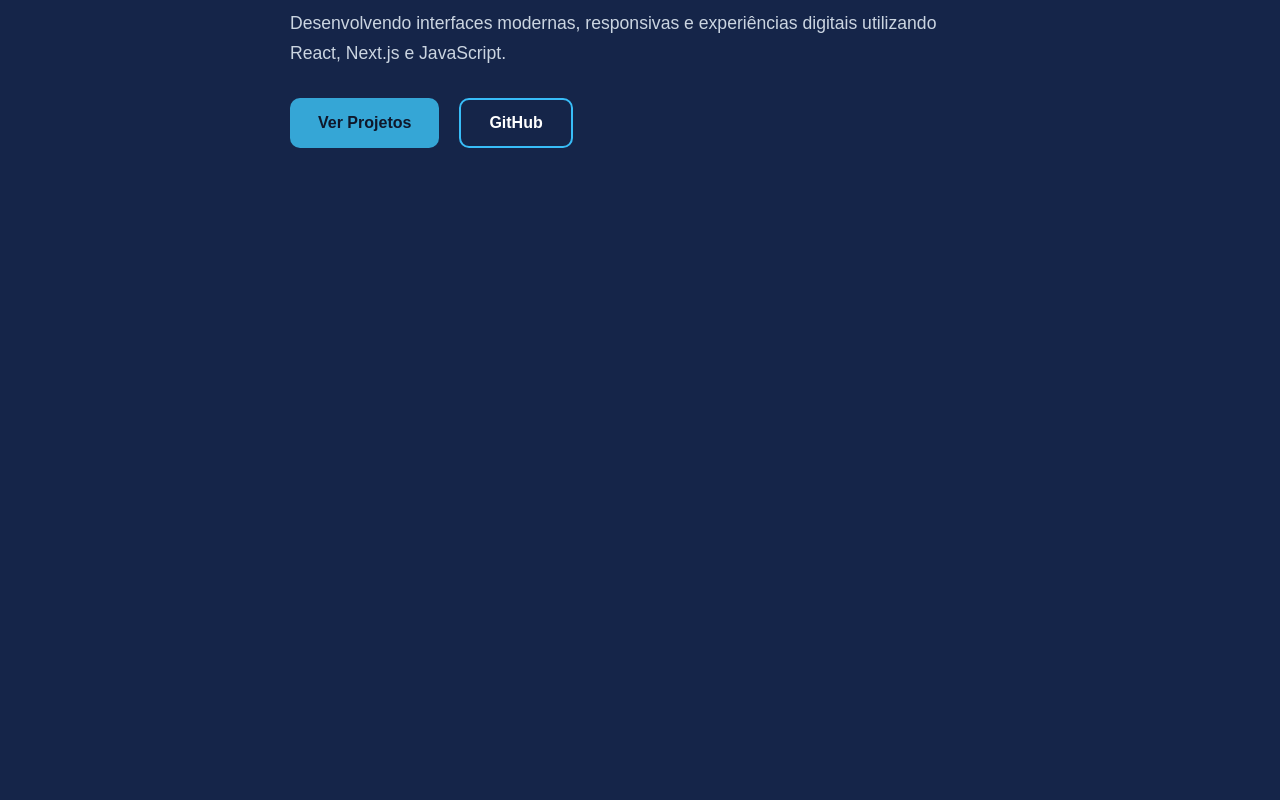
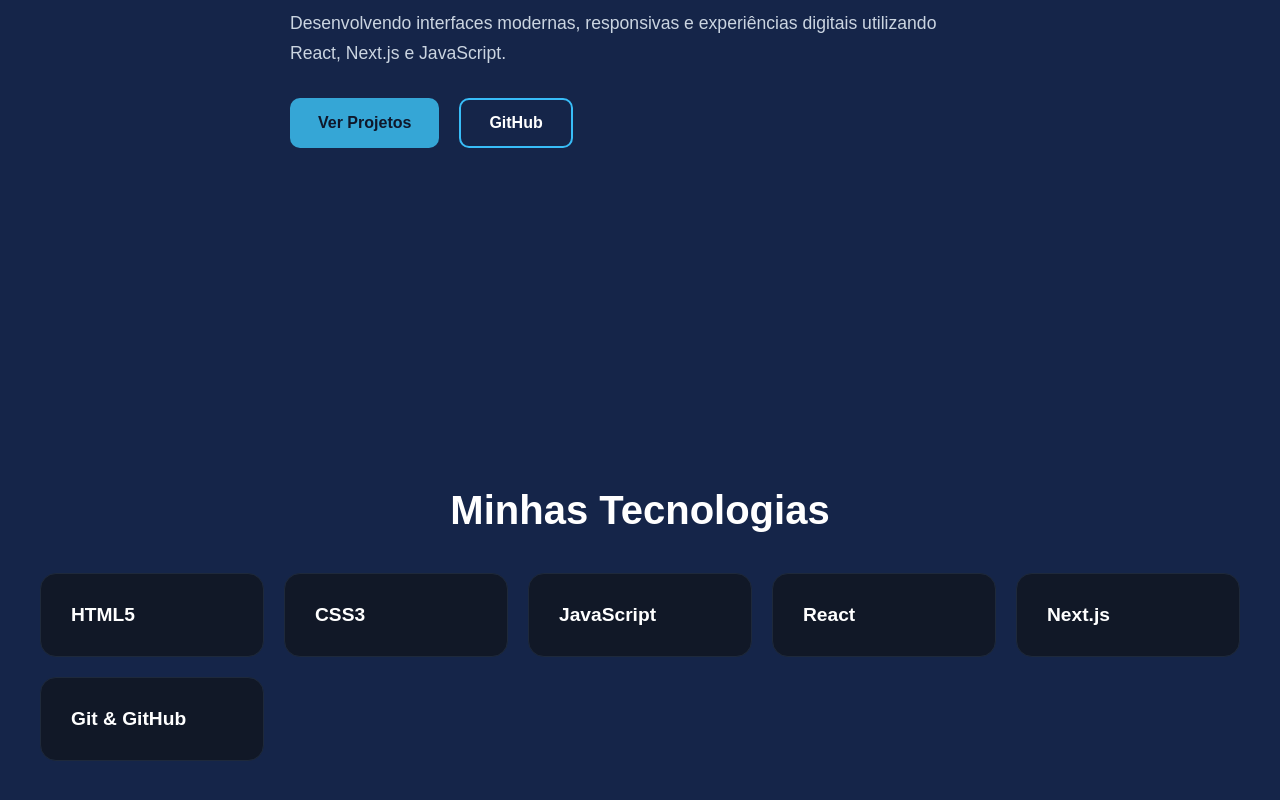
Before and after one commit to EdRelikya/meu-porfolio, a Next.js app: page / in a window 1280 px wide. Shown: the part 392-1192 px from the top of the page. Before the commit the page ends 800 px from the top, so only its background shows below. Built offline with nearby package versions, Linux system fonts and the light colour scheme.

Commit message:
Criando seção de skills

```diff
--- a/src/app/globals.css
+++ b/src/app/globals.css
@@ -105,3 +105,36 @@ body {
 .page-container {
   padding: 140px 40px;
 }
+
+.skills-section {
+  padding: 80px 40px;
+}
+
+.skills-section h2 {
+  font-size: 2.5rem;
+  margin-bottom: 40px;
+  text-align: center;
+}
+
+.skills-grid {
+  display: grid;
+  grid-template-columns: repeat(auto-fit, minmax(220px, 1fr));
+  gap: 20px;
+}
+
+.skill-card {
+  background-color: #111827;
+  padding: 30px;
+  border-radius: 16px;
+  border: 1px solid #1e293b;
+  transition: 0.3s;
+}
+
+.skill-card:hover {
+  transform: translateY(-5px);
+  border-color: #38bdf8;
+}
+
+.skill-card h3 {
+  font-size: 1.2rem;
+}
--- a/src/app/page.js
+++ b/src/app/page.js
@@ -1,6 +1,9 @@
+import SkillCard from "../components/SkillCard";
+
 export default function Home() {
   return (
-    <main className="hero">
+    <main>
+      <section className="hero">
         <div className="hero-content">
           <h1>Olá, eu sou Ed</h1>
 
@@ -19,6 +22,20 @@ export default function Home() {
             </button>
           </div>
         </div>
+      </section>
+
+      <section className="skills-section">
+        <h2>Minhas Tecnologias</h2>
+
+        <div className="skills-grid">
+          <SkillCard title="HTML5" />
+          <SkillCard title="CSS3" />
+          <SkillCard title="JavaScript" />
+          <SkillCard title="React" />
+          <SkillCard title="Next.js" />
+          <SkillCard title="Git & GitHub" />
+        </div>
+      </section>
     </main>
   );
 }
--- /dev/null
+++ b/src/components/SkillCard.jsx
@@ -0,0 +1,7 @@
+export default function SkillCard({ title }) {
+  return (
+    <div className="skill-card">
+      <h3>{title}</h3>
+    </div>
+  );
+}
```
Lines whose indentation alone changed are shown as unchanged.
